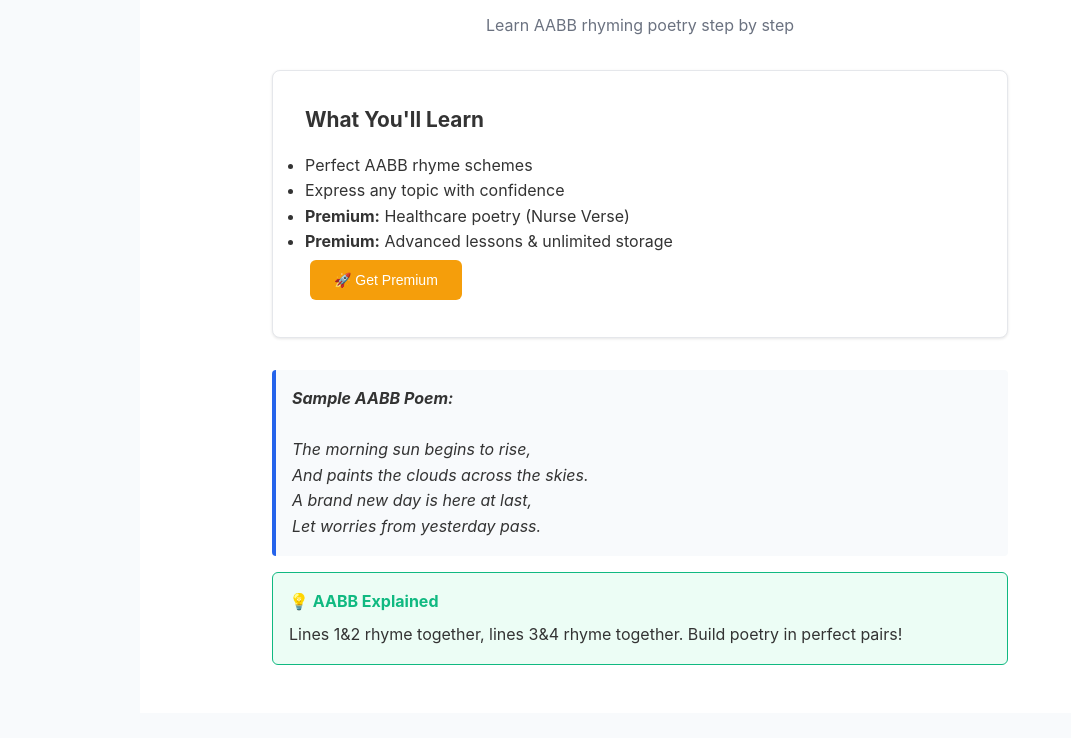
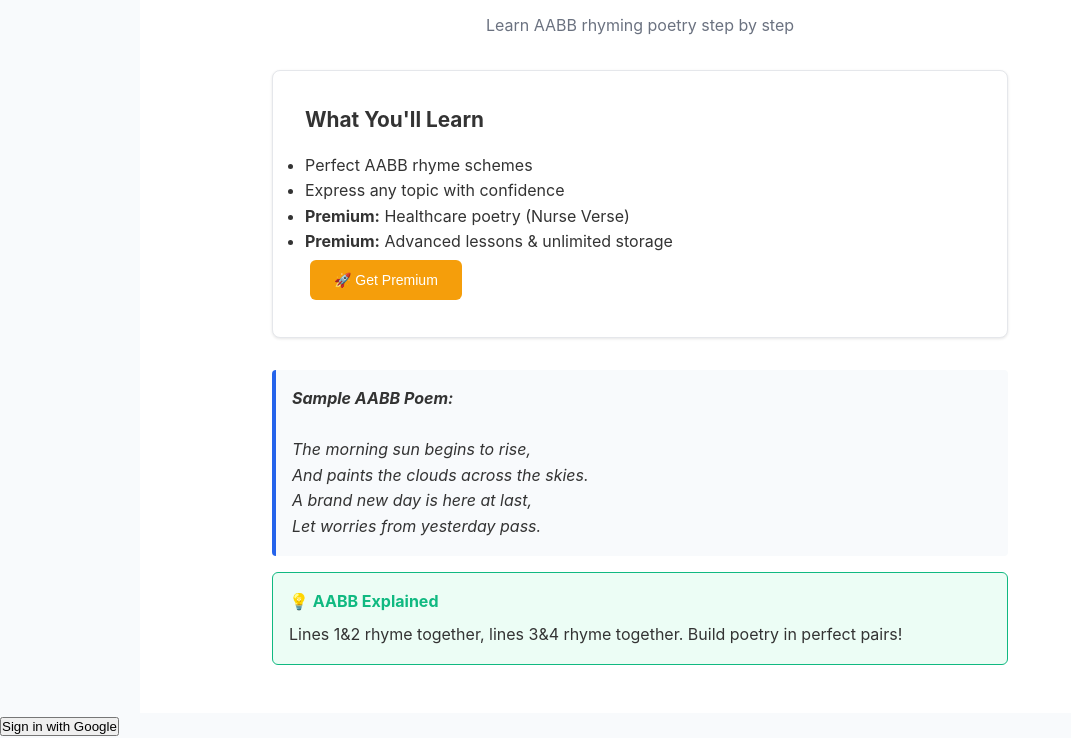
Before and after one commit to poetrydisruptor-bot/rhyme-time-app, a website: page index.html in a window 1280 px wide. Shown: the part 369-1107 px from the top of the page, without its empty margins (0-1071 px from the left). Before the commit the page ends 1082 px from the top, so only its background shows below. Drawn offline with nearby package versions, Linux system fonts and the light colour scheme.

Commit message:
Update index.html

```diff
--- a/index.html
+++ b/index.html
@@ -838,5 +838,16 @@ console.log("Email to match in subscriptions table:", user.email);
 }
 
 </script>
+    <button onclick="loginWithGoogle()">Sign in with Google</button>
+
+<script>
+  function loginWithGoogle() {
+    sb.auth.signInWithOAuth({
+      provider: 'google',
+      options: { redirectTo: window.location.origin }
+    });
+  }
+</script>
+
 </body>
 </html>
```
